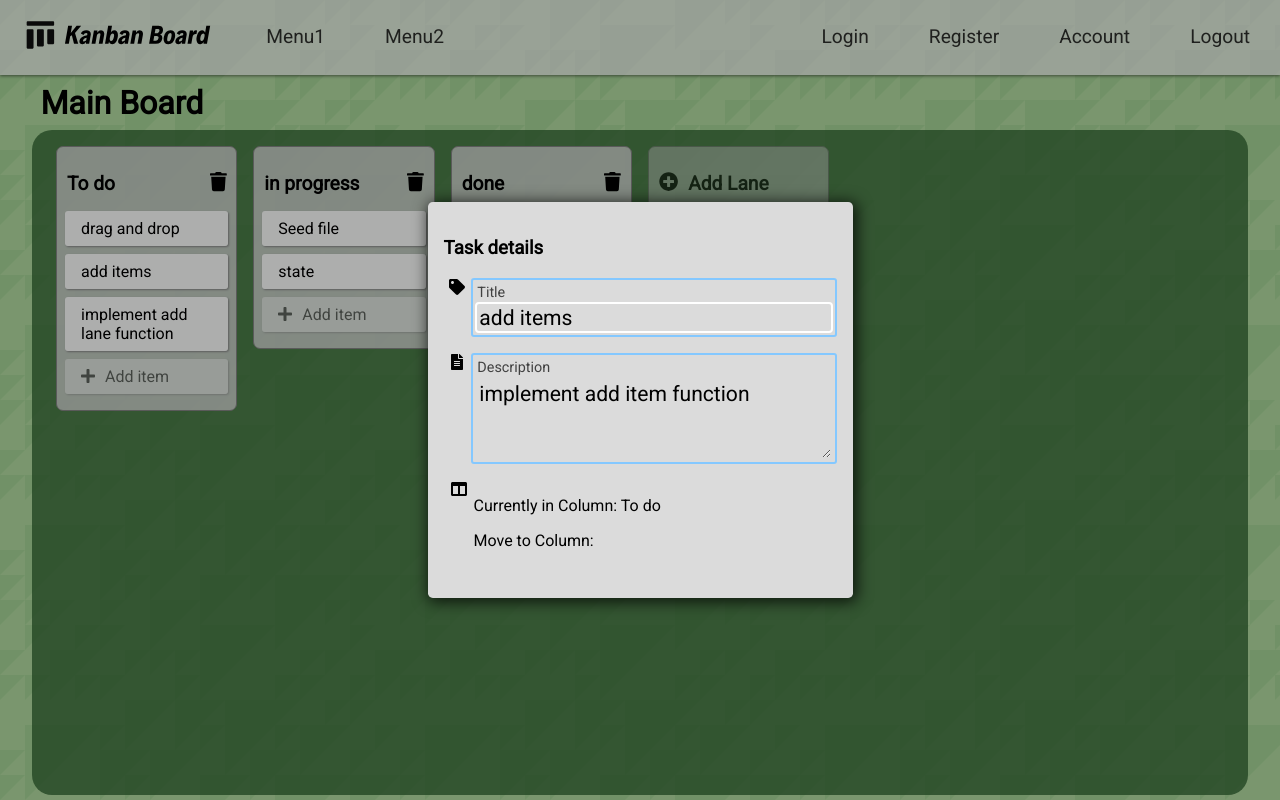
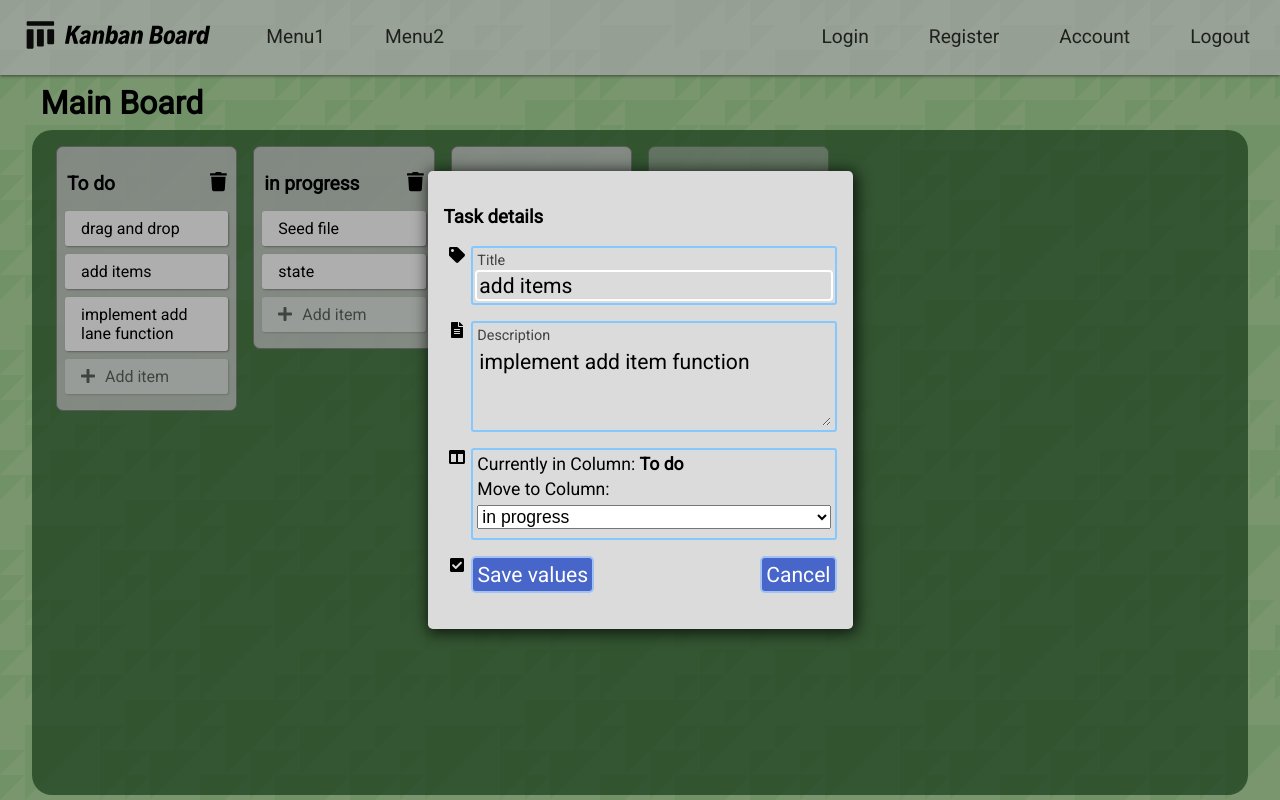
Before and after one commit to aszucsak/kanban-board, a React (Create React App) app: page / in a window 1280 px wide. Both pictures are taken after a click on the element "add items". Built offline with nearby package versions, Linux system fonts and the light colour scheme.

Commit message:
complete detail form

```diff
--- a/src/ItemDetails.js
+++ b/src/ItemDetails.js
@@ -1,28 +1,46 @@
-import React from "react";
+import React, { useState } from "react";
 import { FontAwesomeIcon } from "@fortawesome/react-fontawesome";
-import { faTag, faFileAlt, faColumns } from "@fortawesome/free-solid-svg-icons";
+import {
+  faTag,
+  faFileAlt,
+  faColumns,
+  faCheckSquare
+} from "@fortawesome/free-solid-svg-icons";
 
 function ItemDetails({ toggleItemDetails, lanes, lane, item }) {
   const handleClick = e => {
     e.stopPropagation();
   };
+  const [value, setValue] = useState({
+    itemName: item.name,
+    itemDescription: item.description,
+    laneTitle: lanes[0].title
+  });
+  const handleChange = e => {
+    setValue({ ...value, [e.target.name]: e.target.value });
+  };
+  const handleSubmit = e => {
+    e.preventDefault();
+  };
   return (
     <div className="item-details" onClick={toggleItemDetails}>
       <div className="item-form-container" onClick={handleClick}>
         <h3>Task details</h3>
-        <form>
+        <form onSubmit={handleSubmit}>
           <div className="label-logo">
             <span className="logo">
               <FontAwesomeIcon icon={faTag} />
             </span>
             <div className="label-input">
-              <label htmlFor="title">Title</label>
+              <label htmlFor="itemName">Title</label>
               <input
                 type="text"
-                id="title"
-                value={item.name}
+                id="itemName"
+                name="itemName"
+                value={value.itemName}
                 placeholder="Add Title..."
                 autoFocus
+                onChange={handleChange}
               />
             </div>
           </div>
@@ -31,27 +49,55 @@ function ItemDetails({ toggleItemDetails, lanes, lane, item }) {
               <FontAwesomeIcon icon={faFileAlt} />
             </span>
             <div className="label-input">
-              <label htmlFor="description">
+              <label htmlFor="itemDescription">
                 <span>Description</span>
               </label>
               <textarea
-                id="description"
+                id="itemDescription"
                 cols="30"
                 rows="3"
+                name="itemDescription"
                 placeholder="Add Description..."
-              >
-                {item.description}
-              </textarea>
+                onChange={handleChange}
+                value={value.itemDescription}
+              ></textarea>
             </div>
           </div>
           <div className="label-logo">
             <span className="logo">
               <FontAwesomeIcon icon={faColumns} />
             </span>
-            <div>
-              {/* To be modified */}
-              <p>Currently in Column: {lane.title}</p>
+            <div className="label-input">
+              <p>
+                Currently in Column:{" "}
+                <span className="current-lane">{lane.title}</span>
+              </p>
               <p>Move to Column: </p>
+              <p>
+                <select
+                  name="laneTitle"
+                  id="laneTitle"
+                  value={value.laneTitle}
+                  onChange={handleChange}
+                >
+                  {lanes
+                    .filter(ln => ln.id !== lane.id)
+                    .map(l => (
+                      <option key={l.id} value={l.id}>
+                        {l.title}
+                      </option>
+                    ))}
+                </select>
+              </p>
+            </div>
+          </div>
+          <div className="label-logo">
+            <span className="logo">
+              <FontAwesomeIcon icon={faCheckSquare} />
+            </span>
+            <div className="buttons">
+              <input type="submit" value="Save values" />
+              <input type="button" value="Cancel" onClick={toggleItemDetails} />
             </div>
           </div>
         </form>
--- a/src/Lane.css
+++ b/src/Lane.css
@@ -172,6 +172,32 @@ span.add-item:hover {
   padding: 4px;
 }
 
+.current-lane {
+  font-weight: 900;
+}
+
+.buttons {
+  display: flex;
+  justify-content: space-between;
+  font-size: 1.1rem;
+  width: 100%;
+  padding: 0;
+  padding-bottom: 4px;
+}
+
+.buttons input {
+  border: 2px solid rgb(159, 193, 243);
+  border-radius: 5px;
+  padding: 4px;
+  color: white;
+  background-color: rgb(72, 102, 201);
+  transition: background-color 200ms ease-in-out;
+}
+
+.buttons input:hover {
+  background-color: rgb(81, 133, 211);
+}
+
 .label-input::-ms-clear {
   display: none;
 }
@@ -181,3 +207,13 @@ span.add-item:hover {
   font-size: 0.9rem;
   color: rgba(0, 0, 0, 0.7);
 }
+
+.label-input p {
+  margin-top: 0;
+  margin-bottom: 0.3em;
+}
+
+.label-input p select {
+  width: 100%;
+  font-size: 1em;
+}
--- a/src/Lane.js
+++ b/src/Lane.js
@@ -22,7 +22,6 @@ function Lane({ lanes, lane, addItem, removeLane, editLaneTitle }) {
   const toggleItemDetails = item => {
     setSelectedItem(selectedItem === "" ? item : "");
     toggleItemFormOpen(!isItemFormOpen);
-    console.log(selectedItem.name);
   };
   const tasks = items.map(item => (
     <span key={item.id} onClick={() => toggleItemDetails(item)}>
```
